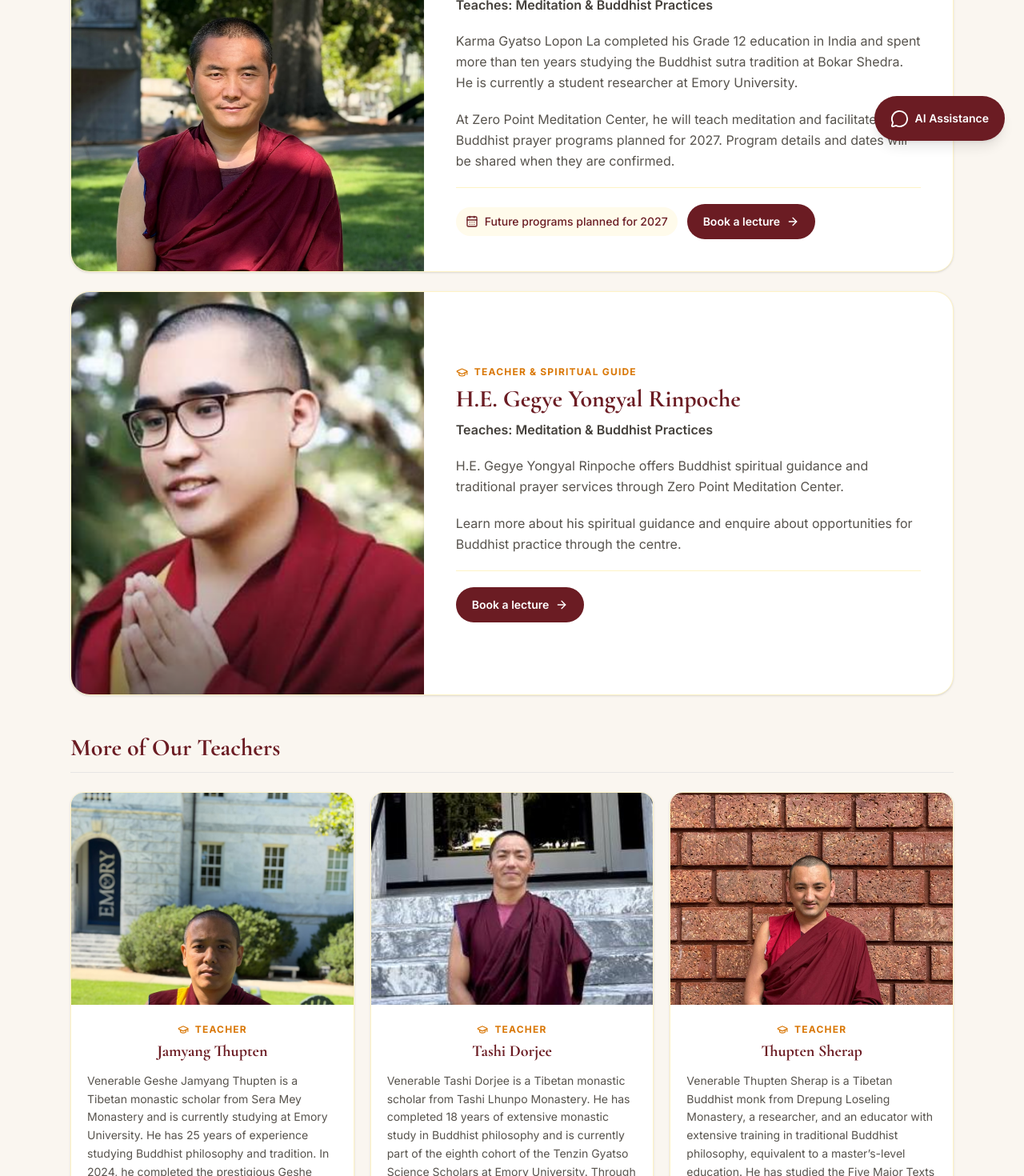
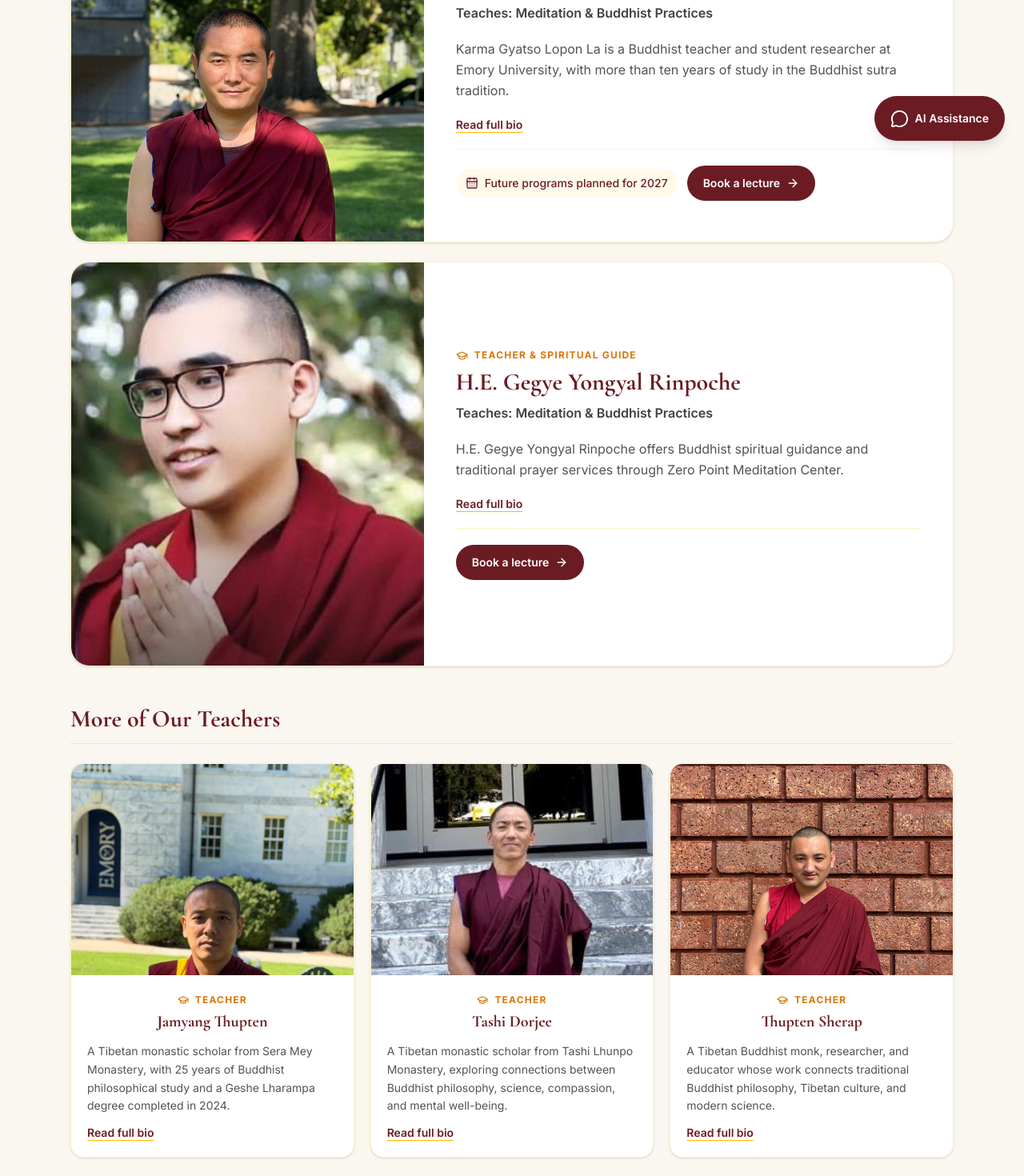
Before and after one commit to sherpaten/Zero-Point-Meditation-Center, a React (Vite) app in the folder zero-point-meditation/: page /teachers in a window 1280 px wide. Shown: the part 600-2070 px from the top of the page at 80% size. Built offline with nearby package versions, Linux system fonts and the light colour scheme.

Commit message:
Add read-more biography popups for all teachers

```diff
--- a/zero-point-meditation/src/pages/Teachings.jsx
+++ b/zero-point-meditation/src/pages/Teachings.jsx
@@ -1,7 +1,7 @@
 import React, { useState } from 'react';
 import { Helmet } from 'react-helmet-async';
 import { motion } from 'framer-motion';
-import { BookOpen, GraduationCap, CalendarDays, ArrowRight } from 'lucide-react';
+import { BookOpen, GraduationCap, CalendarDays, ArrowRight, X } from 'lucide-react';
 import BookingModal from '../components/BookingModal.jsx';
 import karmaGyatsoPhoto from '../assets/Teams/Teachers/karma Gyatso lopon la .jpeg';
 import jamyangThuptenPhoto from '../assets/Teams/Teachers/Jamyang Thupten.jpeg';
@@ -12,6 +12,7 @@ import gegyeYongyalRinpoche from "../assets/Teams/Gegye Yongyal Rinpoche's.png";
 export default function Teachings() {
   const [bookingOpen, setBookingOpen] = useState(false);
   const [selectedTeacher, setSelectedTeacher] = useState('');
+  const [selectedBio, setSelectedBio] = useState(null);
 
   return (
     <div className="mx-auto max-w-6xl space-y-12 px-6 py-12">
@@ -70,11 +71,9 @@ export default function Teachings() {
             </div>
 
             <p className="leading-relaxed text-stone-600">
-              Karma Gyatso Lopon La completed his Grade 12 education in India and spent more than ten years studying the Buddhist sutra tradition at Bokar Shedra. He is currently a student researcher at Emory University.
+              Karma Gyatso Lopon La is a Buddhist teacher and student researcher at Emory University, with more than ten years of study in the Buddhist sutra tradition.
             </p>
-            <p className="leading-relaxed text-stone-600">
-              At Zero Point Meditation Center, he will teach meditation and facilitate online Buddhist prayer programs planned for 2027. Program details and dates will be shared when they are confirmed.
-            </p>
+            <button type="button" onClick={() => setSelectedBio({ name: 'Karma Gyatso Lopon La', image: karmaGyatsoPhoto, biography: 'Karma Gyatso Lopon La completed his Grade 12 education in India and spent more than ten years studying the Buddhist sutra tradition at Bokar Shedra. He is currently a student researcher at Emory University. At Zero Point Meditation Center, he will teach meditation and facilitate online Buddhist prayer programs planned for 2027. Program details and dates will be shared when they are confirmed.' })} className="w-fit text-sm font-semibold text-buddhist-burgundy underline decoration-amber-400 underline-offset-4 hover:text-amber-700">Read full bio</button>
 
             <div className="flex flex-wrap items-center gap-3 border-t border-amber-100 pt-5">
               <span className="inline-flex items-center gap-2 rounded-full bg-amber-50 px-3 py-2 text-sm font-medium text-buddhist-burgundy">
@@ -117,9 +116,7 @@ export default function Teachings() {
             <p className="leading-relaxed text-stone-600">
               H.E. Gegye Yongyal Rinpoche offers Buddhist spiritual guidance and traditional prayer services through Zero Point Meditation Center.
             </p>
-            <p className="leading-relaxed text-stone-600">
-              Learn more about his spiritual guidance and enquire about opportunities for Buddhist practice through the centre.
-            </p>
+            <button type="button" onClick={() => setSelectedBio({ name: 'H.E. Gegye Yongyal Rinpoche', image: gegyeYongyalRinpoche, biography: 'H.E. Gegye Yongyal Rinpoche offers Buddhist spiritual guidance and traditional prayer services through Zero Point Meditation Center. Learn more about his spiritual guidance and enquire about opportunities for Buddhist practice through the centre.' })} className="w-fit text-sm font-semibold text-buddhist-burgundy underline decoration-amber-400 underline-offset-4 hover:text-amber-700">Read full bio</button>
 
             <div className="flex flex-wrap items-center gap-3 border-t border-amber-100 pt-5">
               <button
@@ -143,16 +140,19 @@ export default function Teachings() {
             {
               name: 'Jamyang Thupten',
               image: jamyangThuptenPhoto,
+              summary: 'A Tibetan monastic scholar from Sera Mey Monastery, with 25 years of Buddhist philosophical study and a Geshe Lharampa degree completed in 2024.',
               biography: 'Venerable Geshe Jamyang Thupten is a Tibetan monastic scholar from Sera Mey Monastery and is currently studying at Emory University. He has 25 years of experience studying Buddhist philosophy and tradition. In 2024, he completed the prestigious Geshe Lharampa degree, the highest academic distinction in traditional Buddhist studies in the Gelug tradition.'
             },
             {
               name: 'Tashi Dorjee',
               image: tashiDorjeePhoto,
+              summary: 'A Tibetan monastic scholar from Tashi Lhunpo Monastery, exploring connections between Buddhist philosophy, science, compassion, and mental well-being.',
               biography: 'Venerable Tashi Dorjee is a Tibetan monastic scholar from Tashi Lhunpo Monastery. He has completed 18 years of extensive monastic study in Buddhist philosophy and is currently part of the eighth cohort of the Tenzin Gyatso Science Scholars at Emory University. Through his study of science, he seeks to integrate scientific knowledge with Buddhist philosophy to promote human values, scientific education, mental well-being, compassion, and ethical values in society.'
             },
             {
               name: 'Thupten Sherap',
               image: thuptenSherapPhoto,
+              summary: 'A Tibetan Buddhist monk, researcher, and educator whose work connects traditional Buddhist philosophy, Tibetan culture, and modern science.',
               biography: 'Venerable Thupten Sherap is a Tibetan Buddhist monk from Drepung Loseling Monastery, a researcher, and an educator with extensive training in traditional Buddhist philosophy, equivalent to a master’s-level education. He has studied the Five Major Texts of Buddhist Philosophy and is currently pursuing his Geshe Lharampa degree, a doctoral-level qualification in the Geluk tradition, at Gelukpa University in India. He is also studying at Emory University as a member of the eighth cohort of the Tenzin Gyatso Science Scholar Program, exploring the intersection of Buddhist philosophy and modern science.',
               additional: 'Since 2019, Sherap has been involved in the International Tukdam Research Project, which investigates long-term meditation practitioners and the post-death meditative state known as Tukdam. His work also encompasses Tibetan language education, translation, editing, and teaching Buddhist philosophy and the relationship between Buddhism and science. Through his diverse experience, Sherap is committed to preserving Tibetan language and culture and fostering dialogue between Buddhist wisdom, scientific inquiry, and human compassion.'
             },
@@ -166,13 +166,36 @@ export default function Teachings() {
                   <span className="inline-flex items-center gap-2 text-xs font-bold uppercase tracking-widest text-buddhist-gold"><GraduationCap size={14} /> Teacher</span>
                   <h3 className="font-serif text-xl font-bold text-buddhist-burgundy">{teacher.name}</h3>
                 </div>
-                <p className="text-sm leading-relaxed text-stone-600">{teacher.biography}</p>
-                {teacher.additional && <p className="text-sm leading-relaxed text-stone-600">{teacher.additional}</p>}
+                <p className="text-sm leading-relaxed text-stone-600">{teacher.summary}</p>
+                <button type="button" onClick={() => setSelectedBio({ name: teacher.name, image: teacher.image, biography: [teacher.biography, teacher.additional].filter(Boolean).join('\n\n') })} className="mt-auto w-fit text-sm font-semibold text-buddhist-burgundy underline decoration-amber-400 underline-offset-4 hover:text-amber-700">Read full bio</button>
               </div>
             </motion.article>
           ))}
         </div>
       </section>
+
+      {selectedBio && (
+        <div className="fixed inset-0 z-[100] flex items-center justify-center bg-stone-950/70 p-4 sm:p-6" onClick={() => setSelectedBio(null)}>
+          <section role="dialog" aria-modal="true" aria-labelledby="teacher-bio-title" className="relative max-h-[90vh] w-full max-w-3xl overflow-y-auto rounded-3xl bg-white shadow-2xl" onClick={(event) => event.stopPropagation()}>
+            <button type="button" onClick={() => setSelectedBio(null)} aria-label="Close biography" className="absolute right-4 top-4 z-10 rounded-full bg-white/95 p-2 text-stone-700 shadow hover:bg-amber-50 focus-visible:outline focus-visible:outline-2 focus-visible:outline-offset-2 focus-visible:outline-amber-700">
+              <X size={20} />
+            </button>
+            <div className="grid md:grid-cols-[minmax(220px,0.8fr)_1.2fr]">
+              <div className="max-h-[320px] min-h-[240px] bg-stone-100 md:max-h-none md:min-h-[440px]">
+                <img src={selectedBio.image} alt={selectedBio.name} className="h-full w-full object-cover object-top" />
+              </div>
+              <div className="space-y-4 p-6 sm:p-8">
+                <span className="inline-flex items-center gap-2 text-xs font-bold uppercase tracking-widest text-buddhist-gold"><GraduationCap size={15} /> Teacher biography</span>
+                <h2 id="teacher-bio-title" className="pr-8 font-serif text-2xl font-bold text-buddhist-burgundy sm:text-3xl">{selectedBio.name}</h2>
+                <div className="space-y-4 text-sm leading-relaxed text-stone-600">
+                  {selectedBio.biography.split('\n\n').map((paragraph, index) => <p key={index}>{paragraph}</p>)}
+                </div>
+                <button type="button" onClick={() => setSelectedBio(null)} className="rounded-full border border-amber-200 px-5 py-2.5 text-sm font-semibold text-buddhist-burgundy transition hover:bg-amber-50">Close</button>
+              </div>
+            </div>
+          </section>
+        </div>
+      )}
 
       <BookingModal
         open={bookingOpen}
```
